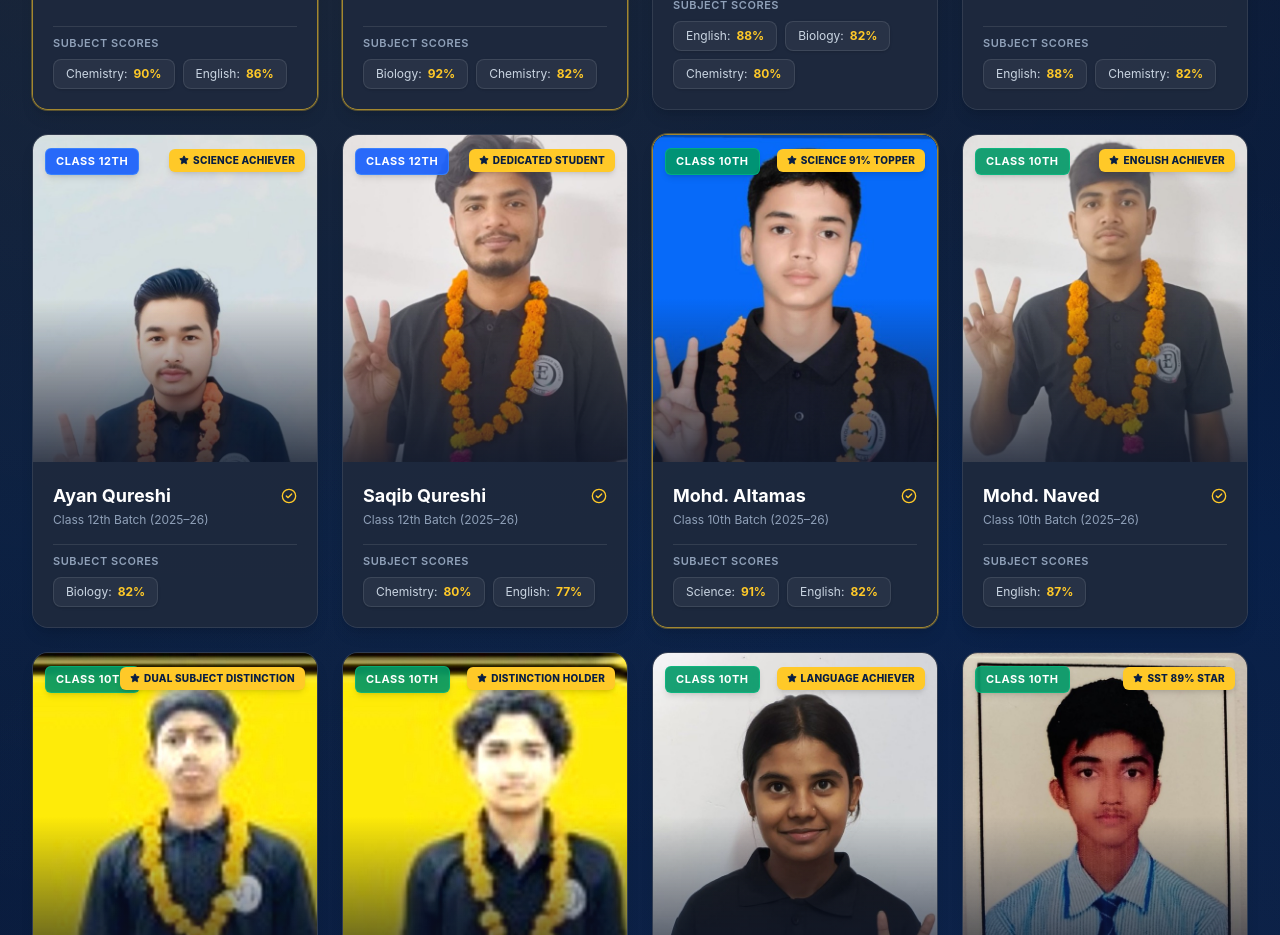
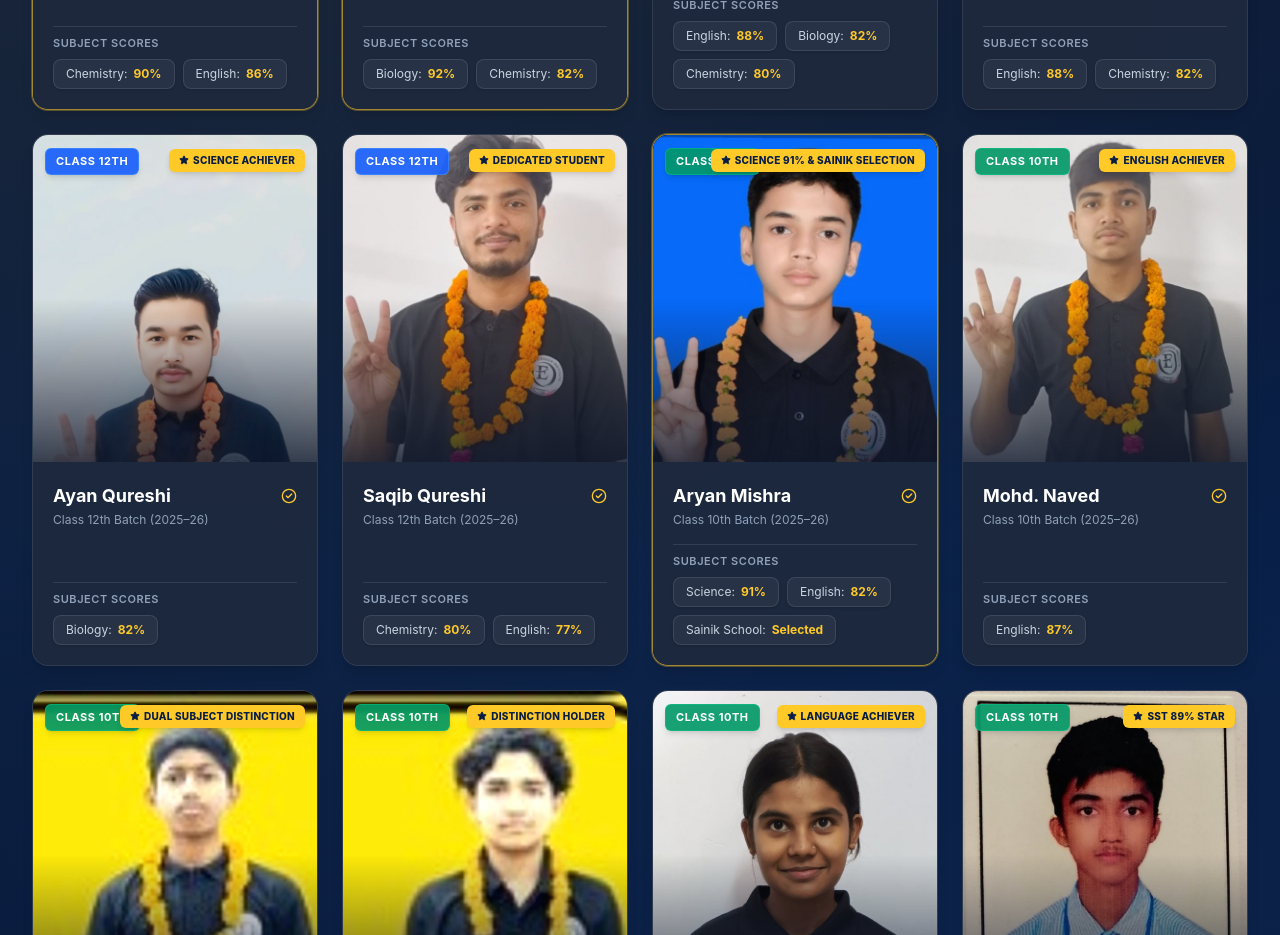
Before and after one commit to aaryavtechnologies-tech/EVOLUTION-CAREER-INSTITUTE, a Next.js app: page / in a window 1280 px wide. Shown: the part 6500-7435 px from the top of the page. Built offline with nearby package versions, Linux system fonts and the light colour scheme.

Commit message:
fix(achievers): update student card to Aryan Mishra with correct name and credentials

```diff
--- a/components/Achievers.tsx
+++ b/components/Achievers.tsx
@@ -117,17 +117,18 @@ export default function Achievers() {
   // Class 10th Batch (2025–26)
   const class10thAchievers: Achiever[] = [
     {
-      id: "altamas-10",
-      name: "Mohd. Altamas",
+      id: "aryan-10",
+      name: "Aryan Mishra",
       batch: "10th",
       batchLabel: "Class 10th Batch (2025–26)",
-      image: "/images/achievers/mohd-altamas.jpg",
+      image: "/images/achievers/aryan-mishra.jpg",
       scores: [
         { subject: "Science", score: "91%" },
         { subject: "English", score: "82%" },
+        { subject: "Sainik School", score: "Selected" },
       ],
       featured: true,
-      highlightText: "Science 91% Topper",
+      highlightText: "Science 91% & Sainik Selection",
     },
     {
       id: "naved-10",
```
Also changed, not shown: public/images/achievers/aryan-mishra.jpg.
